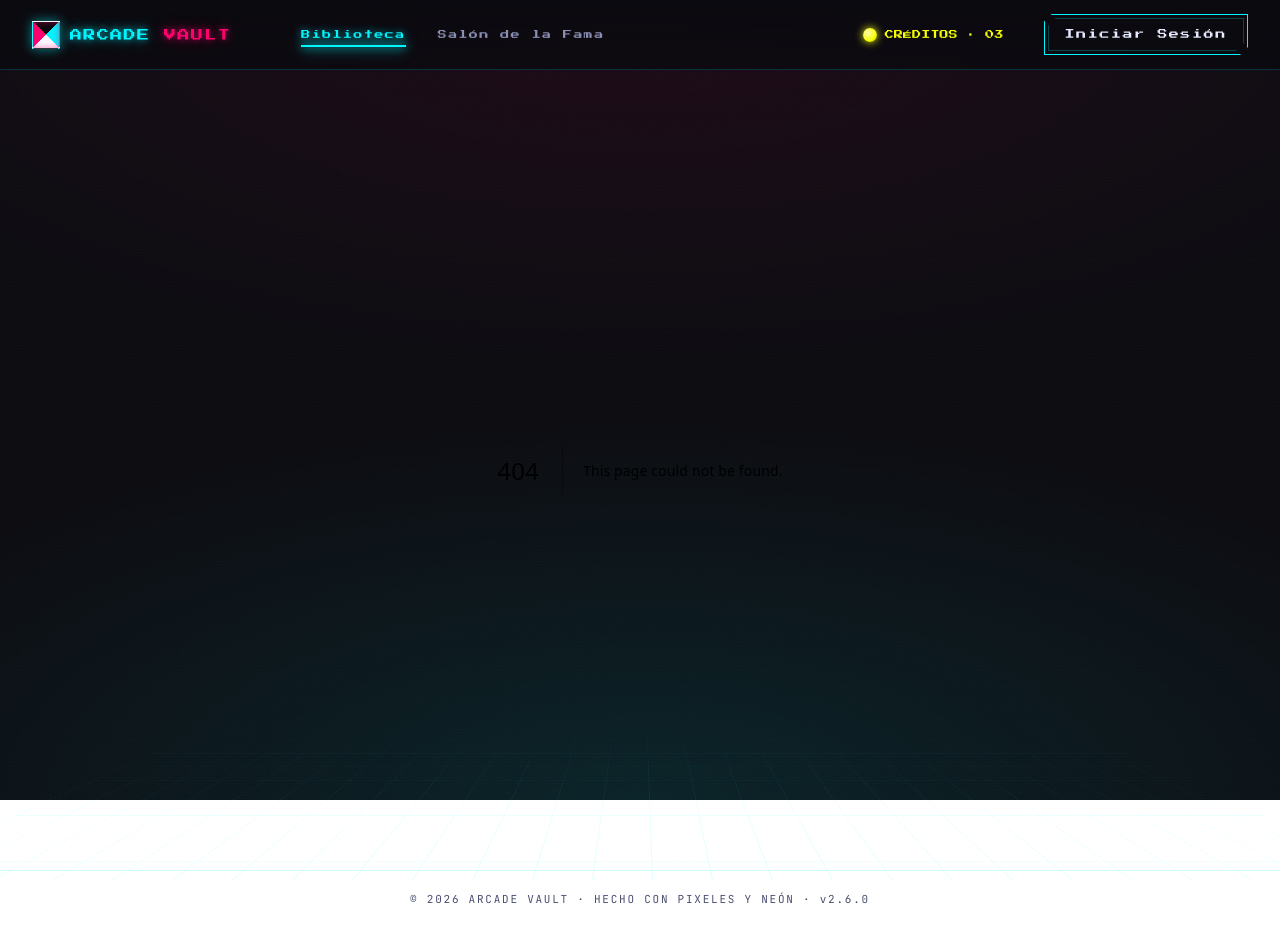
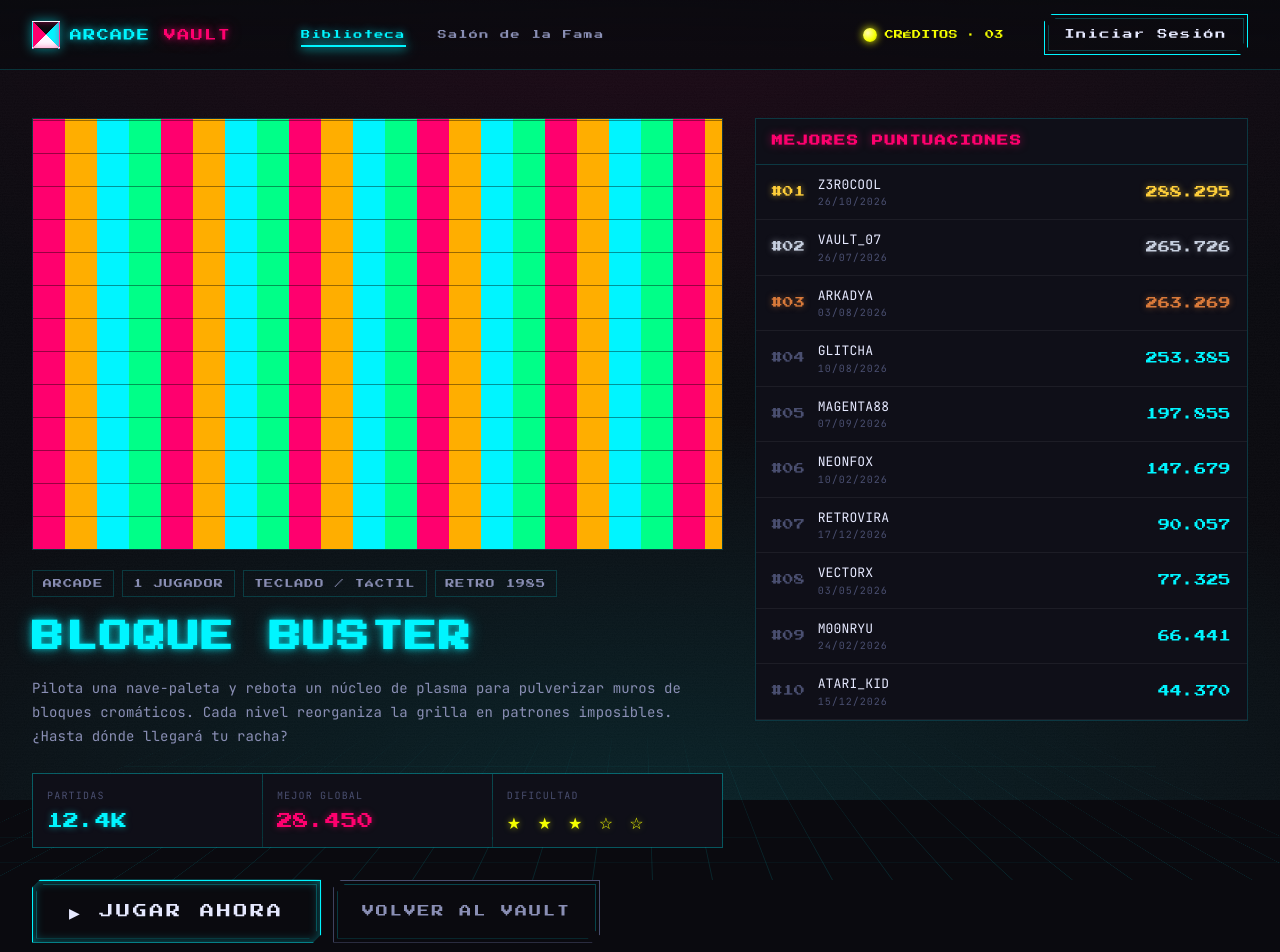
Before and after one commit to david-carbayo/arcade-vault, a Next.js app: page /juegos/bloque-buster in a window 1280 px wide. Before the commit this address had no page. Shown: the top 952 px of the page. Before the commit the page ends 928 px from the top, so only its background shows below. Built offline with nearby package versions, Linux system fonts and the light colour scheme.

Commit message:
spec-01-step-04

```diff
--- /dev/null
+++ b/app/juegos/[slug]/page.tsx
@@ -0,0 +1,112 @@
+import type { Metadata } from "next";
+import Link from "next/link";
+import { notFound } from "next/navigation";
+import { esSlugDeEjemplo, SLUGS_DE_EJEMPLO } from "@/componentes/slugs";
+
+export async function generateMetadata({
+  params,
+}: PageProps<"/juegos/[slug]">): Promise<Metadata> {
+  const { slug } = await params;
+  return { title: esSlugDeEjemplo(slug) ? "BLOQUE BUSTER" : "Pantalla no encontrada" };
+}
+
+// Unknown slugs wait for the full render, so notFound() can still send a 404 status.
+export const ensureStatic = "navigation";
+
+export function generateStaticParams() {
+  return SLUGS_DE_EJEMPLO.map((slug) => ({ slug }));
+}
+
+const PUNTUACIONES = [
+  { nombre: "Z3R0COOL", puntos: 288295, fecha: "26/10/2026" },
+  { nombre: "VAULT_07", puntos: 265726, fecha: "26/07/2026" },
+  { nombre: "ARKADYA", puntos: 263269, fecha: "03/08/2026" },
+  { nombre: "GLITCHA", puntos: 253385, fecha: "10/08/2026" },
+  { nombre: "MAGENTA88", puntos: 197855, fecha: "07/09/2026" },
+  { nombre: "NEONFOX", puntos: 147679, fecha: "10/02/2026" },
+  { nombre: "RETROVIRA", puntos: 90057, fecha: "17/12/2026" },
+  { nombre: "VECTORX", puntos: 77325, fecha: "03/05/2026" },
+  { nombre: "M00NRYU", puntos: 66441, fecha: "24/02/2026" },
+  { nombre: "ATARI_KID", puntos: 44370, fecha: "15/12/2026" },
+];
+
+const CLASE_PODIO = [" top1", " top2", " top3"];
+
+export default async function DetalleJuego({ params }: PageProps<"/juegos/[slug]">) {
+  const { slug } = await params;
+  if (!esSlugDeEjemplo(slug)) notFound();
+
+  return (
+    <div className="av-detail fade-in">
+      <div>
+        <div className="detail-cover">
+          <div className="cover-bg cover-bricks"></div>
+        </div>
+        <div style={{ marginTop: 20 }} className="detail-info">
+          <div className="detail-tags">
+            <span>ARCADE</span>
+            <span>1 JUGADOR</span>
+            <span>TECLADO / TÁCTIL</span>
+            <span>RETRO 1985</span>
+          </div>
+          <h2 className="neon-cyan">BLOQUE BUSTER</h2>
+          <p>
+            Pilota una nave-paleta y rebota un núcleo de plasma para pulverizar muros de bloques
+            cromáticos. Cada nivel reorganiza la grilla en patrones imposibles. ¿Hasta dónde llegará
+            tu racha?
+          </p>
+          <div className="stat-strip">
+            <div>
+              <div className="l">Partidas</div>
+              <div className="v">12.4K</div>
+            </div>
+            <div>
+              <div className="l">Mejor global</div>
+              <div
+                className="v"
+                style={{ color: "var(--magenta)", textShadow: "0 0 6px rgba(255,0,110,0.5)" }}
+              >
+                {(28450).toLocaleString("es-ES")}
+              </div>
+            </div>
+            <div>
+              <div className="l">Dificultad</div>
+              <div
+                className="v"
+                style={{ color: "var(--yellow)", textShadow: "0 0 6px rgba(245,255,0,0.5)" }}
+              >
+                ★ ★ ★ ☆ ☆
+              </div>
+            </div>
+          </div>
+          <div className="detail-actions">
+            <Link href={`/juegos/${slug}/jugar`} className="btn xl pulse">
+              ▶  JUGAR AHORA
+            </Link>
+            <Link href="/" className="btn ghost lg">
+              VOLVER AL VAULT
+            </Link>
+          </div>
+        </div>
+      </div>
+
+      <aside>
+        <div className="leaderboard">
+          <h3>MEJORES PUNTUACIONES</h3>
+          {PUNTUACIONES.map((p, i) => (
+            <div key={p.nombre} className={"lb-row" + (CLASE_PODIO[i] ?? "")}>
+              <div className="rk">#{String(i + 1).padStart(2, "0")}</div>
+              <div className="pl">
+                {p.nombre}
+                <div style={{ fontSize: 10, color: "var(--ink-faint)", letterSpacing: "0.1em" }}>
+                  {p.fecha}
+                </div>
+              </div>
+              <div className="sc">{p.puntos.toLocaleString("es-ES")}</div>
+            </div>
+          ))}
+        </div>
+      </aside>
+    </div>
+  );
+}
--- /dev/null
+++ b/componentes/slugs.ts
@@ -0,0 +1,14 @@
+export const SLUGS_DE_EJEMPLO = [
+  "bloque-buster",
+  "caida",
+  "serpentina",
+  "gloton",
+  "invasores",
+  "rocas",
+  "ranaria",
+  "duelo-pixel",
+] as const;
+
+export function esSlugDeEjemplo(slug: string): boolean {
+  return (SLUGS_DE_EJEMPLO as readonly string[]).includes(slug);
+}
```
Also changed, not shown: app/not-found.tsx (added, +24 -0 lines).
